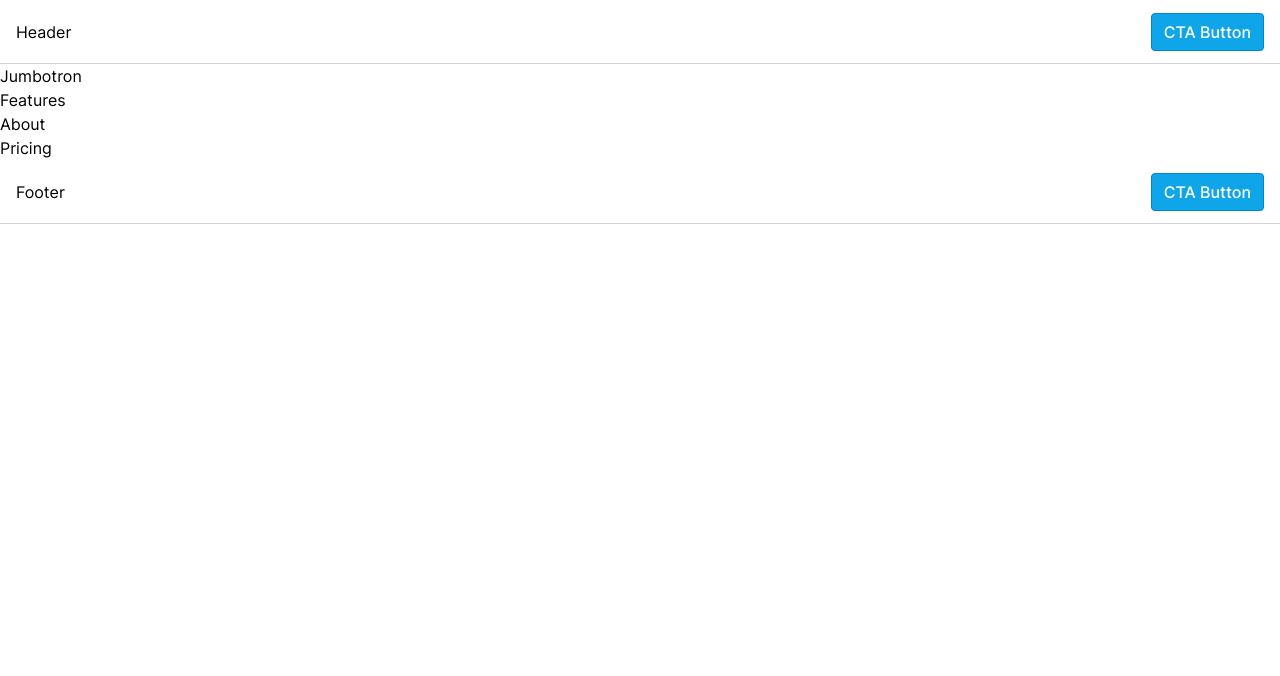
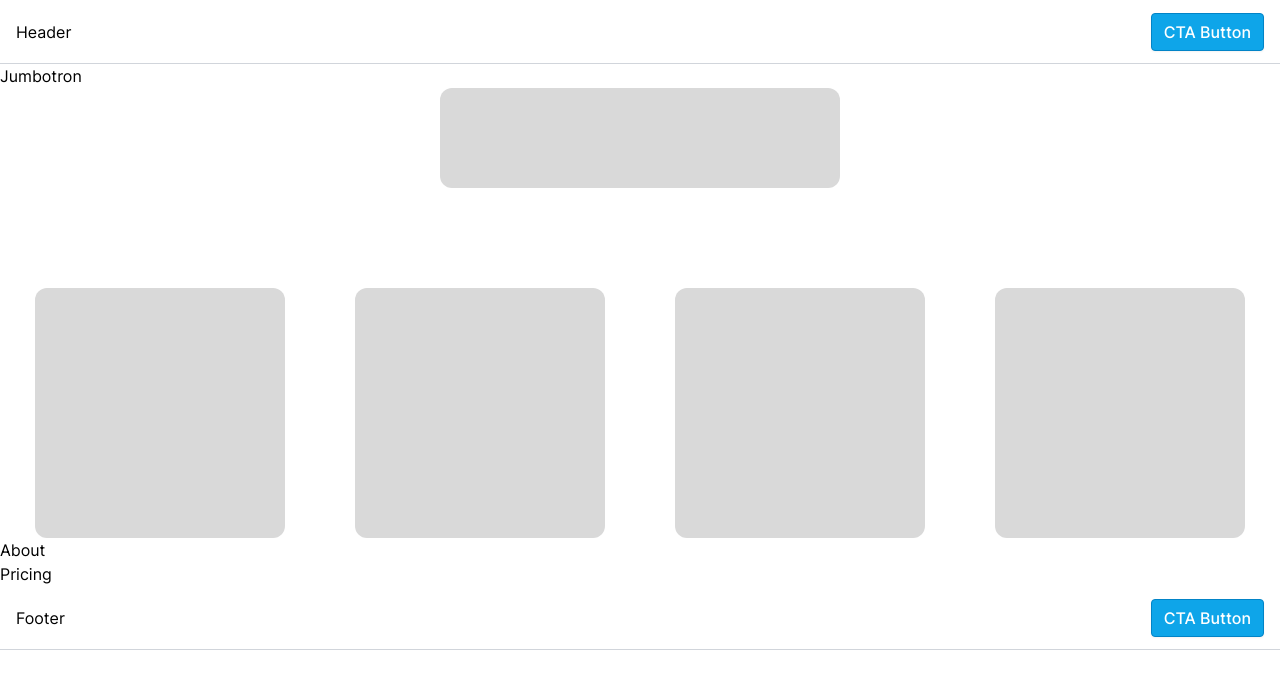
Before and after one commit to alfathnafidz123/drizycraft, a Next.js app: page /dashboard in a window 1280 px wide. Shown: the top 676 px of the page. Built offline with nearby package versions, Linux system fonts and the light colour scheme.

Commit message:
Membuat Fitur

```diff
--- a/src/components/home/features.section.tsx
+++ b/src/components/home/features.section.tsx
@@ -1,5 +1,15 @@
 const FeaturesSection = () => {
-  return <div>Features</div>;
+  return (
+    <section>
+      <div className='mx-auto mb-[100px] h-[100px] w-[400px] rounded-[12px]  bg-[#D9D9D9]'></div>
+      <div className='flex flex-wrap items-center justify-center gap-[70px] '>
+        <div className='h-[250px] w-[250px] rounded-[12px] bg-[#D9D9D9]'></div>
+        <div className='h-[250px] w-[250px] rounded-[12px] bg-[#D9D9D9]'></div>
+        <div className='h-[250px] w-[250px] rounded-[12px] bg-[#D9D9D9]'></div>
+        <div className='h-[250px] w-[250px] rounded-[12px] bg-[#D9D9D9]'></div>
+      </div>
+    </section>
+  );
 };
 
 export default FeaturesSection;
```
